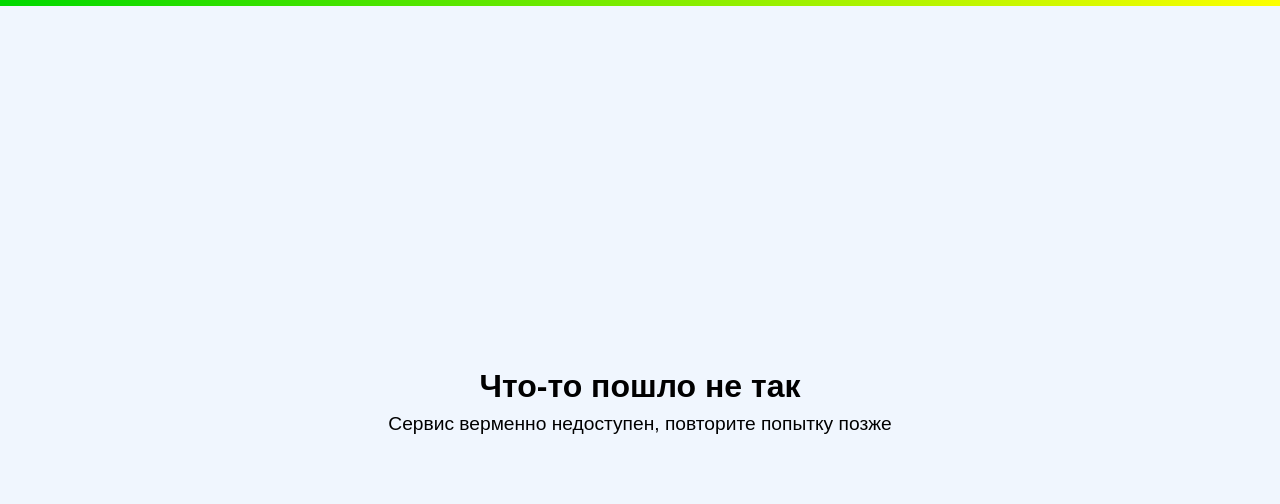
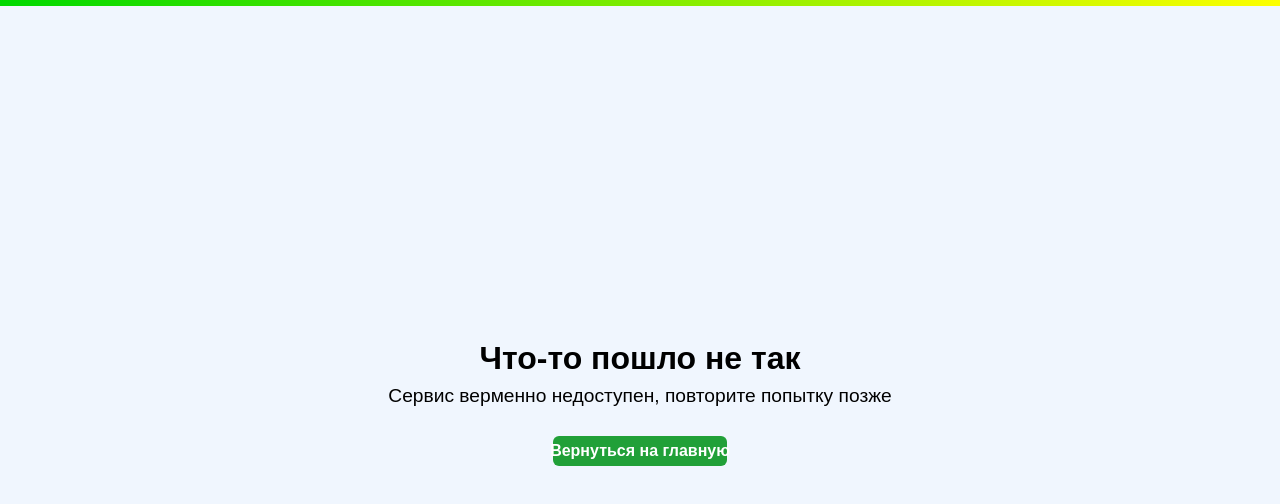
Before and after one commit to DanielUsov/sber-map, a React (Vite) app: page /error in a window 1280 px wide. Shown: the top 504 px of the page. Built offline with nearby package versions, Linux system fonts and the light colour scheme.

Commit message:
feat: back button for error page and fix small fixse

```diff
--- a/src/__data__/store.ts
+++ b/src/__data__/store.ts
@@ -5,15 +5,17 @@ import {
   persistedEditPartnerReducer,
   persistedNewPartnerReducer,
 } from './persistStore';
+import { authApi } from './services/api/auth';
 import { partnerApi } from './services/api/partner';
 
 const rootReducer = combineReducers({
   newPartner: persistedNewPartnerReducer,
   editPartner: persistedEditPartnerReducer,
   [partnerApi.reducerPath]: partnerApi.reducer,
+  [authApi.reducerPath]: authApi.reducer,
 });
 
-const apiMiddleware: any[] = [partnerApi.middleware];
+const apiMiddleware: any[] = [partnerApi.middleware, authApi.middleware];
 
 export const store = configureStore({
   reducer: rootReducer,
--- a/src/pages/error/index.tsx
+++ b/src/pages/error/index.tsx
@@ -1,4 +1,13 @@
+import { Button } from '@chakra-ui/react';
+import { useNavigate } from 'react-router-dom';
+
 export const Error = () => {
+  const navigate = useNavigate();
+
+  const handlerBackPageRoute = () => {
+    navigate('/');
+  };
+
   return (
     <div
       style={{
@@ -28,6 +37,25 @@ export const Error = () => {
       >
         Сервис верменно недоступен, повторите попытку позже
       </p>
+      <Button
+        _hover={{
+          bg: '#E5FFE4',
+          color: '#21A038',
+          border: '2px solid',
+          borderColor: '#21A038',
+        }}
+        sx={{
+          marginTop: '2%',
+          backgroundColor: '#21A038',
+          color: '#FFFFFF',
+          borderColor: '#21A038',
+          width: '14%',
+          height: '4%',
+        }}
+        onClick={handlerBackPageRoute}
+      >
+        Вернуться на главную
+      </Button>
     </div>
   );
 };
--- a/src/pages/login/index.tsx
+++ b/src/pages/login/index.tsx
@@ -2,12 +2,13 @@ import { Button, FormLabel, Input, Stack } from '@chakra-ui/react';
 import { useEffect, useState } from 'react';
 import { useLocation, useNavigate } from 'react-router-dom';
 import { useLoginMutation } from '../../__data__/services/api/auth';
+import { Loader } from '../../components/loader';
 import { LoginForm, LoginWrapper } from '../../styles/login';
 
 export const Login = () => {
   const location = useLocation();
   const navigate = useNavigate();
-  const [singIn, { isError }] = useLoginMutation();
+  const [singIn, { isSuccess, isLoading }] = useLoginMutation();
   const [fields, setFields] = useState({
     login: '',
     password: '',
@@ -23,18 +24,21 @@ export const Login = () => {
   const handleSubmit = async (e: any) => {
     e.preventDefault();
     if (fields.login !== '' && fields.password !== '') {
-      await singIn({ email: fields.login, password: fields.password }).then(() => {
-        navigate(location.pathname + '/allPartners');
-      })
-
-      // if (!isError) {
-      //   navigate(location.pathname + '/allPartners');
-      // }
+      await singIn({ email: fields.login, password: fields.password });
     }
   };
 
+  useEffect(() => {
+    if (isSuccess) {
+      navigate(location.pathname + '/allPartners');
+    }
+  }, [isSuccess]);
+
   return (
     <LoginWrapper>
+      {isLoading ? (
+        <Loader />
+      ) : (
         <LoginForm
           width={'43vh'}
           height={'32vh'}
@@ -58,6 +62,7 @@ export const Login = () => {
           <Stack spacing={4} width={'80%'} sx={{ marginTop: '5vh' }}>
             <Input
               id="login"
+              type="text"
               placeholder="login"
               bg={'#fff'}
               borderColor={'#7ECC81'}
@@ -97,6 +102,7 @@ export const Login = () => {
             Войти
           </Button>
         </LoginForm>
+      )}
     </LoginWrapper>
   );
 };
```
Also changed, not shown: package.json (+25 -25 lines), 1 other file (tests, documents, lock files or other folders). Lines whose indentation alone changed are shown as unchanged.
